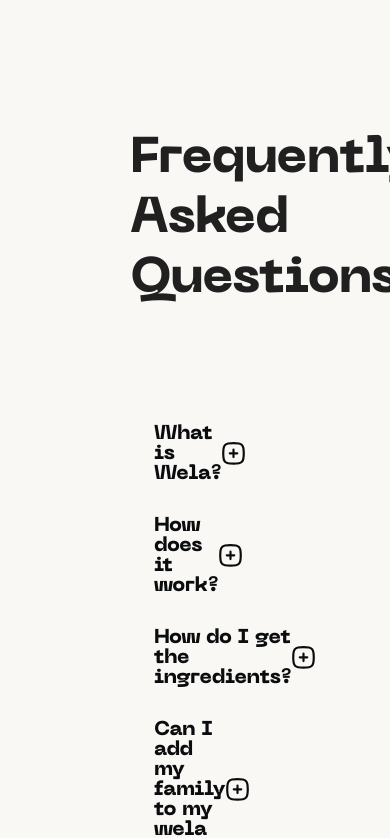
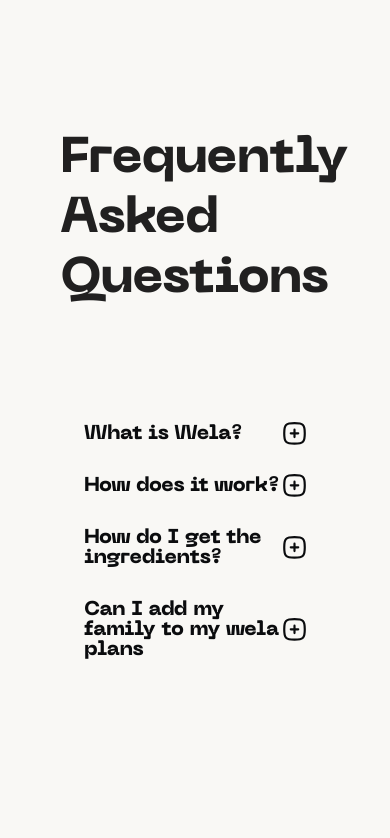
Before and after one commit to kennydageek/wela-foods, a Vue app: page / in a window 390 px wide. Shown: the part 4440-5278 px from the top of the page. Built offline with nearby package versions, Linux system fonts and the light colour scheme; what vuejs-countdown-timer would draw is missing.

Commit message:
section-faq responsive till sm

```diff
--- a/src/views/HomeView.vue
+++ b/src/views/HomeView.vue
@@ -242,7 +242,8 @@
 @media screen and (max-width: 968.99px) {
   .header-comp,
   .brands,
-  .section-service {
+  .section-service,
+  .section-faq {
     padding: 0 6rem;
   }
 
```
